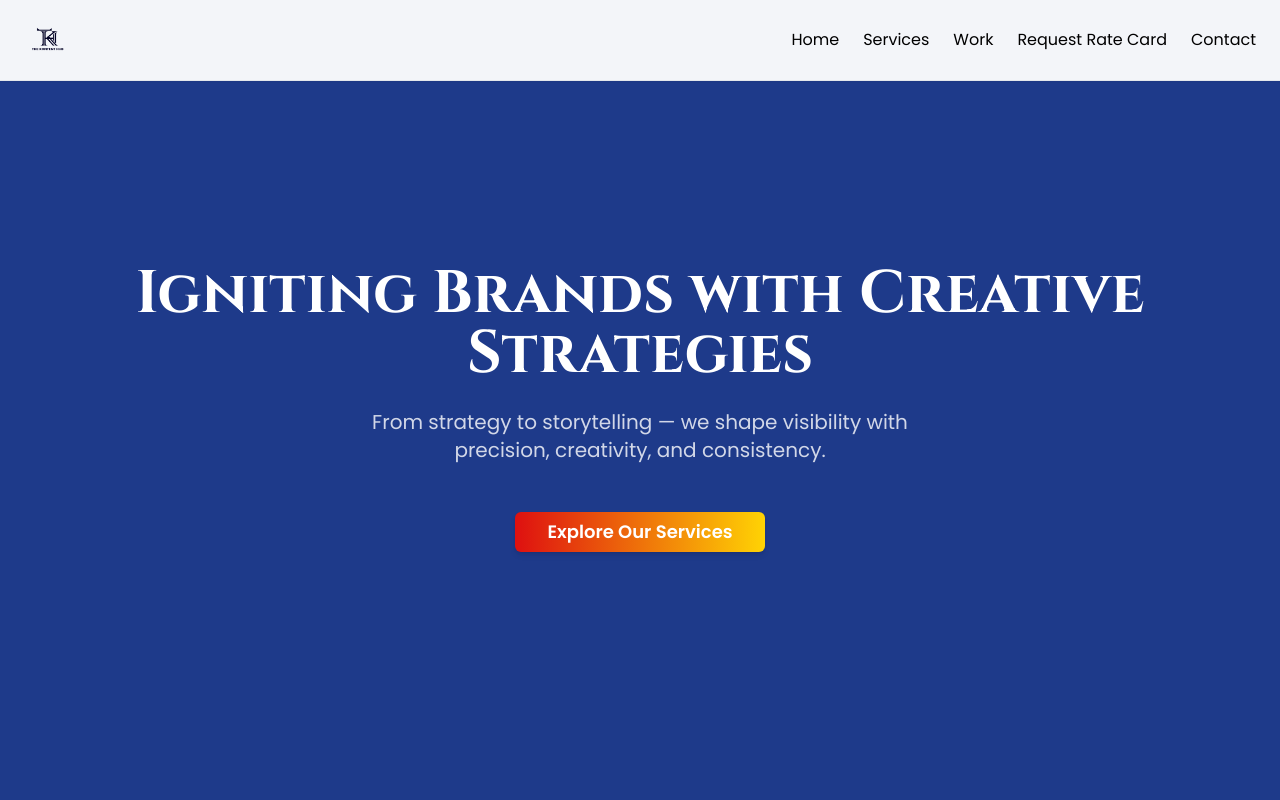
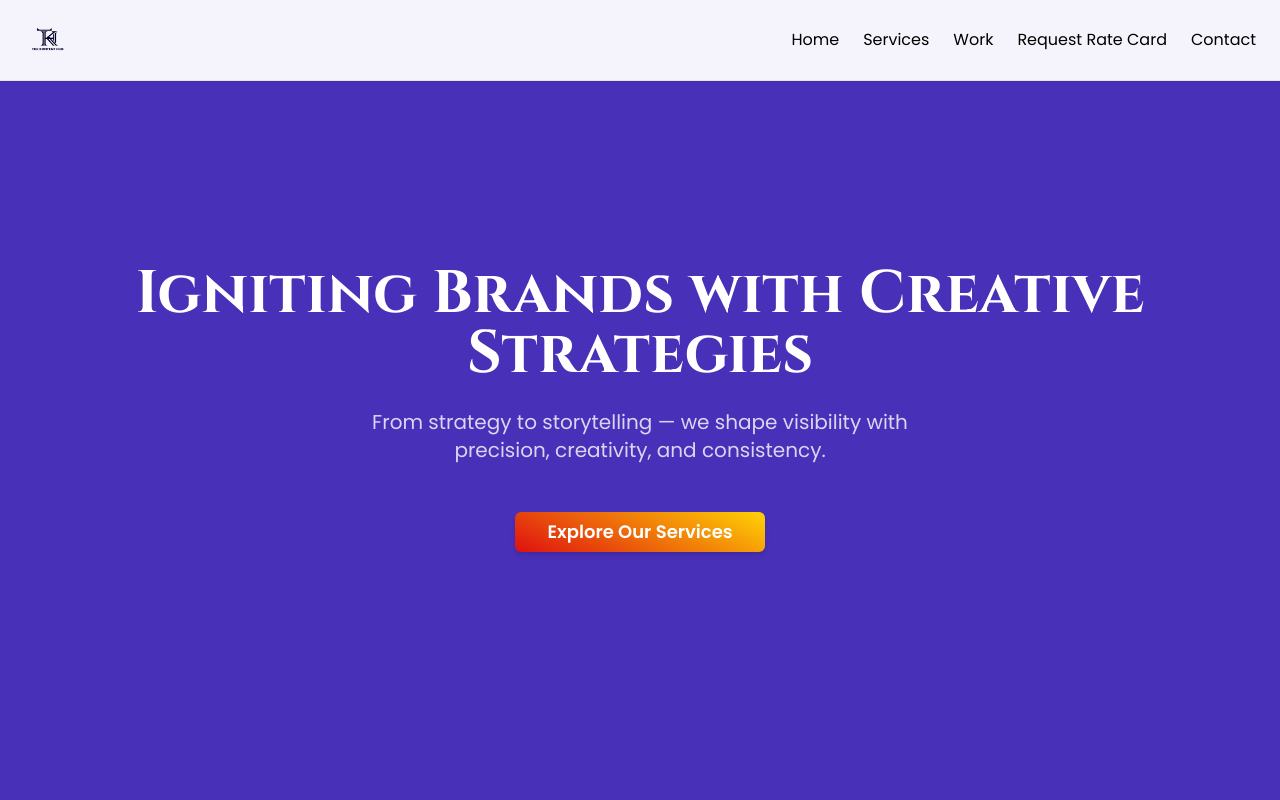
Before and after one commit to freedompraise/hub-rate-access-view, a React (Vite) app: page / in a window 1280 px wide. Shown: the top 800 px of the page. Built offline with nearby package versions, Linux system fonts and the light colour scheme.

Commit message:
update hero gradient

```diff
--- a/src/index.css
+++ b/src/index.css
@@ -73,7 +73,7 @@
   }
 
   .hero-section {
-    @apply bg-tkh-navy text-white;
+    @apply bg-tkh-purple text-white;
   }
 
   .info-section {
@@ -85,6 +85,6 @@
   }
 
   .section-navy {
-    @apply bg-tkh-navy text-white;
+    @apply bg-tkh-purple text-white;
   }
 }
--- a/src/pages/Index.tsx
+++ b/src/pages/Index.tsx
@@ -16,7 +16,7 @@ const Index = () => {
       <Header />
 
       {/* Hero Section - Navy Background */}
-      <section className="section-navy pt-20 pb-16 px-6 min-h-screen flex items-center">
+      <section className="hero-section pt-20 pb-16 px-6 min-h-screen flex items-center">
         <div className="container mx-auto text-center">
           <h1 className="text-3xl md:text-5xl lg:text-6xl font-serif font-bold text-white mb-6 animate-fade-in">
             Igniting Brands with Creative Strategies
--- a/tailwind.config.ts
+++ b/tailwind.config.ts
@@ -19,7 +19,6 @@ export default {
 		},
 		extend: {
 			colors: {
-				// Core brand colors - NO RED
 				'tkh-purple': '#4830B8',
 				'tkh-yellow': '#FFD304',
 				'tkh-orange': '#DE1010', // This is red-orange from brand guide
@@ -60,9 +59,9 @@ export default {
 				sans: ["Poppins", "sans-serif"],
 				serif: ["Cinzel", "serif"],
 			},			backgroundImage: {
-				'hero-gradient': 'linear-gradient(90deg, #DE1010, #FFD304)',
+				'hero-gradient': 'linear-gradient(25deg, #DE1010, #FFD304)',
 				'info-gradient': 'linear-gradient(135deg, #23D7CB, #FFD304)',
-				'cta-hover': 'linear-gradient(90deg, #FFD304, #DE1010)',
+				'cta-hover': 'linear-gradient(135deg, #FFD304, #DE1010)',
 				"gradient-radial": "radial-gradient(var(--tw-gradient-stops))",
 				"gradient-conic": "conic-gradient(from 180deg at 50% 50%, var(--tw-gradient-stops))",
 			},
```
